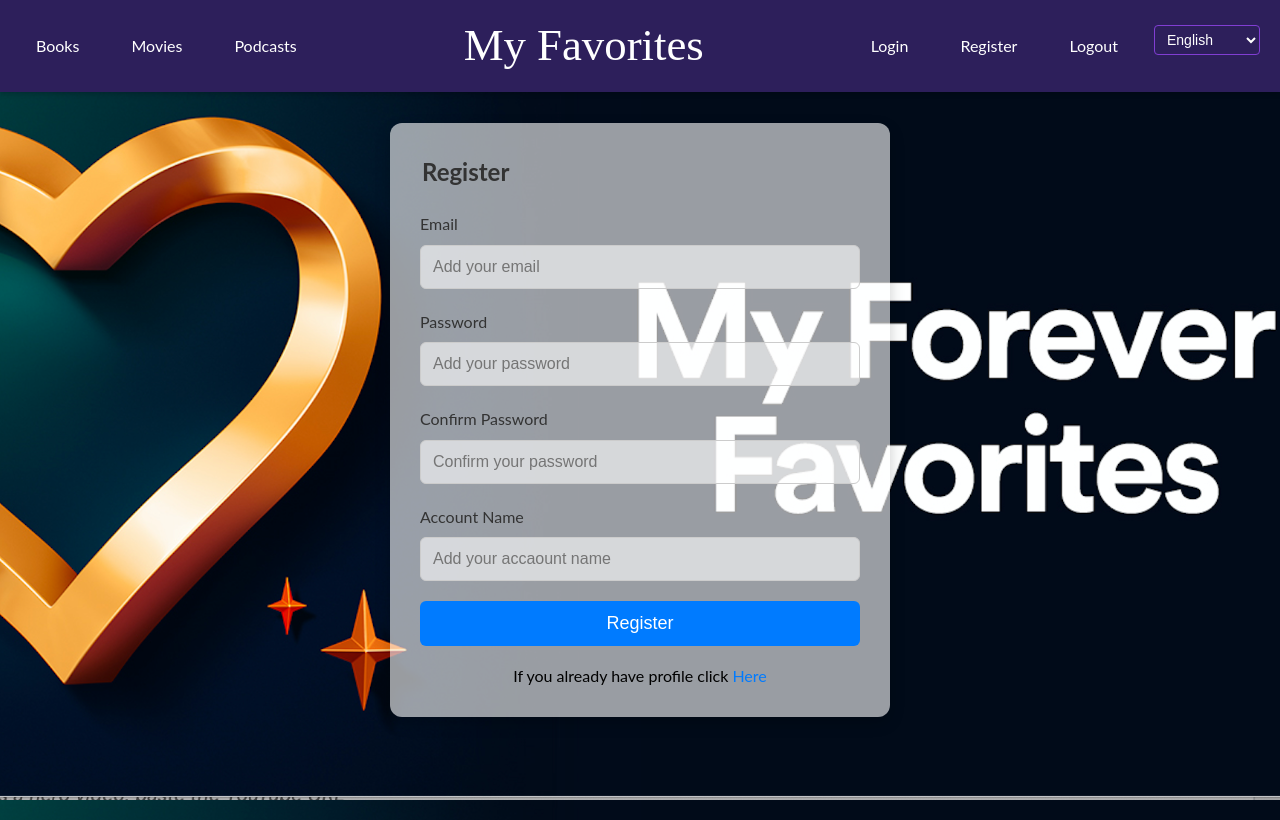
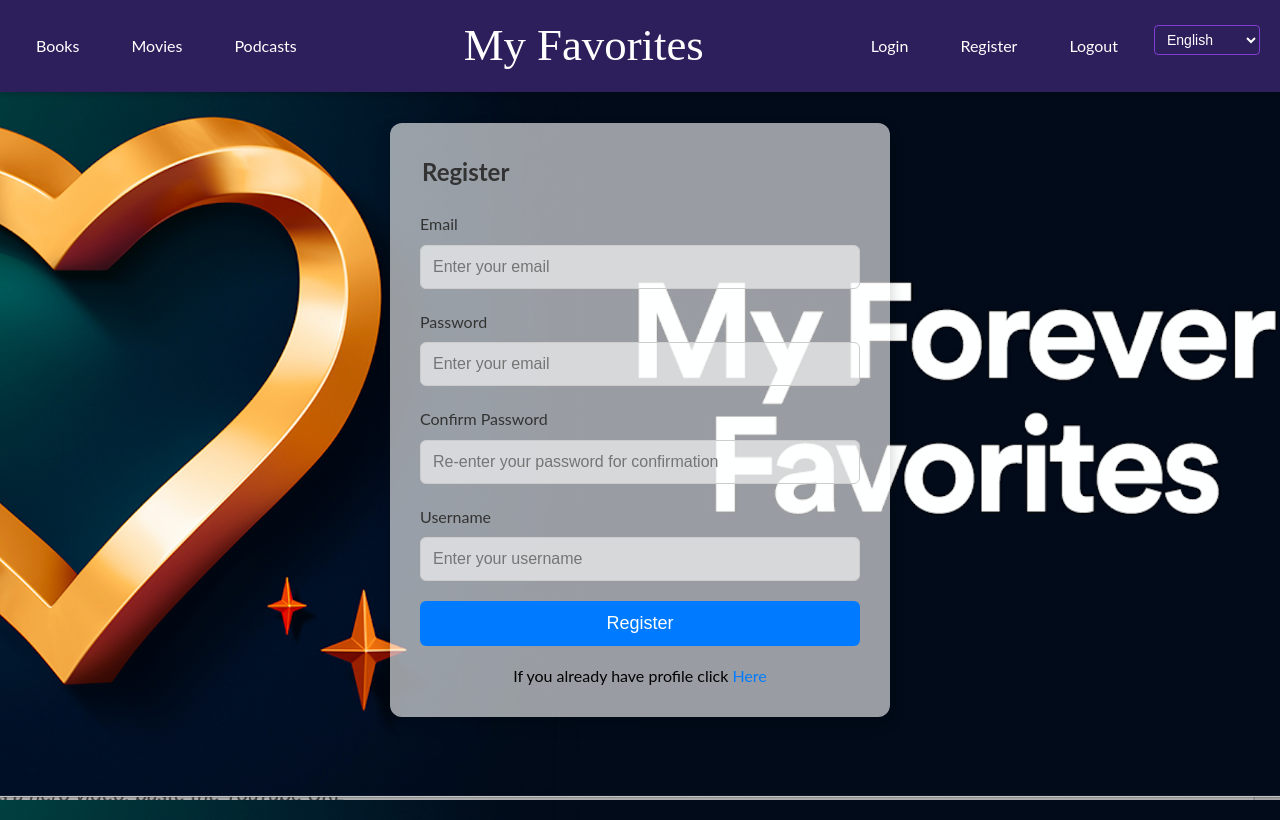
Before and after one commit to StoyanStoyanov1/MyFavorites, a React (Vite) app in the folder my-favorites/: page /register in a window 1280 px wide. Built offline with nearby package versions, Linux system fonts and the light colour scheme; a web font is replaced by a local one.

Commit message:
translate to en and bg

```diff
--- a/my-favorites/src/App.jsx
+++ b/my-favorites/src/App.jsx
@@ -10,10 +10,13 @@ import Header from "./components/header/Header.jsx";
 import Register from "./components/аuthentication/Register.jsx";
 import Login from "./components/аuthentication/Login.jsx"
 
+//context
+import {LanguageProvider} from "./context/LanguageContext.jsx";
 
 
-function  App() {
+function App() {
 	return (
+		<LanguageProvider>
 			<div id='box'>
 				<Header/>
 				<Routes>
@@ -21,6 +24,7 @@ function  App() {
 					<Route path={Path.Login} element={<Login/>}/>
 				</Routes>
 			</div>
+		</LanguageProvider>
 	)
 }
 
--- a/my-favorites/src/components/header/Header.jsx
+++ b/my-favorites/src/components/header/Header.jsx
@@ -2,14 +2,14 @@ import React, {useState} from 'react';
 import Path from './../../utils/paths.js'
 import {Link} from "react-router-dom";
 import languageHeader from "../../utils/languages/languageHeader.js";
+import {useLanguage} from "../../context/LanguageContext.jsx";
 
 export default function Header() {
-	const [language, setLanguage] = useState('en');
+	const [language, setLanguage] = useLanguage();
 
 
 	const handleLanguageChange = (e) => {
-		const selectedLanguage = e.target.value;
-		setLanguage(selectedLanguage);
+		setLanguage(e.target.value);
 	};
 	return (
 		<header>
--- a/my-favorites/src/components/аuthentication/Login.jsx
+++ b/my-favorites/src/components/аuthentication/Login.jsx
@@ -2,14 +2,18 @@ import React from "react";
 import {authFormKeys} from "../../utils/formKeys/authFormKeys.js";
 import {Link} from "react-router-dom";
 import Path from './../../utils/paths.js'
+import languageHeader from "../../utils/languages/languageHeader.js";
+import {useLanguage} from "../../context/LanguageContext.jsx";
+import languageAuth from "../../utils/languages/languageAuth.js";
+
 
 export default function Login() {
-
+	const [ language ] = useLanguage()
 	return (
 		<section id='authentication'>
 			<form >
 				<fieldset>
-					<legend>Login</legend>
+					<legend>{languageHeader.login[language]}</legend>
 					<div className='input-container'>
 						<label htmlFor={authFormKeys.Email} className='auth-input'>Email</label>
 						<input
@@ -17,35 +21,39 @@ export default function Login() {
 							className={authFormKeys.Email}
 							name={authFormKeys.Email}
 							type="text"
-							placeholder='Add your email'
+							placeholder={languageAuth.enterYourEmail[language]}
 						/>
 					</div>
 					<div className='input-container'>
-						<label htmlFor={authFormKeys.Password} className='auth-input'>Password</label>
+						<label htmlFor={authFormKeys.Password} className='auth-input'>{languageAuth.password[language]}</label>
 						<input
 							id={authFormKeys.Password}
 							className={authFormKeys.Password}
 							name={authFormKeys.Password}
 							type="password"
-							placeholder='Add your password'
+							placeholder={languageAuth.enterYourPassword[language]}
 						/>
 					</div>
 					<div className='input-container'>
-						<label htmlFor={authFormKeys.ConfirmPassword} className='auth-input'>Confirm Password</label>
+						<label htmlFor={authFormKeys.ConfirmPassword} className='auth-input'>{languageAuth.confPassword[language]}</label>
 						<input
 							id={authFormKeys.ConfirmPassword}
 							className={authFormKeys.ConfirmPassword}
 							name={authFormKeys.ConfirmPassword}
 							type="password"
-							placeholder='Confirm your password'
+							placeholder={languageAuth.enterYourConfPassword[language]}
 						/>
 					</div>
 
 
-					<button type="submit" className='auth-button'>Login</button>
+					<button type="submit" className='auth-button'>{languageHeader.login[language]}</button>
 
 					<p className='auth-field'>
-						<span>If you already have profile click <Link to={Path.Register}>Here</Link></span>
+
+						{language === 'en' ? <span>If you do not have a profile, click <Link to={Path.Register}>Here</Link></span> :
+							language === 'de' ? <span>Wenn Sie noch kein Profil haben, klicken Sie <Link to={Path.Register}>hier</Link></span> :
+								<span>Ако нямате профил, кликнете <Link to={Path.Register}>тук</Link></span>}
+
 					</p>
 				</fieldset>
 			</form>
--- a/my-favorites/src/components/аuthentication/Register.jsx
+++ b/my-favorites/src/components/аuthentication/Register.jsx
@@ -2,14 +2,17 @@ import React from "react";
 import {authFormKeys} from "../../utils/formKeys/authFormKeys.js";
 import {Link} from "react-router-dom";
 import Path from './../../utils/paths.js'
+import languageAuth from "../../utils/languages/languageAuth.js";
+import languageHeader from "../../utils/languages/languageHeader.js";
+import {useLanguage} from "../../context/LanguageContext.jsx";
 
 export default function Register() {
-
+	const [ language ] = useLanguage();
 	return (
 		<section id='authentication'>
 			<form >
 				<fieldset>
-					<legend>Register</legend>
+					<legend>{languageHeader.register[language]}</legend>
 					<div className='input-container'>
 						<label htmlFor={authFormKeys.Email} className='auth-input'>Email</label>
 						<input
@@ -17,45 +20,47 @@ export default function Register() {
 							className={authFormKeys.Email}
 							name={authFormKeys.Email}
 							type="text"
-							placeholder='Add your email'
+							placeholder={languageAuth.enterYourEmail[language]}
 						/>
 					</div>
 					<div className='input-container'>
-						<label htmlFor={authFormKeys.Password} className='auth-input'>Password</label>
+						<label htmlFor={authFormKeys.Password} className='auth-input'>{languageAuth.password[language]}</label>
 						<input
 							id={authFormKeys.Password}
 							className={authFormKeys.Password}
 							name={authFormKeys.Password}
 							type="password"
-							placeholder='Add your password'
+							placeholder={languageAuth.enterYourEmail[language]}
 						/>
 					</div>
 					<div className='input-container'>
-						<label htmlFor={authFormKeys.ConfirmPassword} className='auth-input'>Confirm Password</label>
+						<label htmlFor={authFormKeys.ConfirmPassword} className='auth-input'>{languageAuth.confPassword[language]}</label>
 						<input
 							id={authFormKeys.ConfirmPassword}
 							className={authFormKeys.ConfirmPassword}
 							name={authFormKeys.ConfirmPassword}
 							type="password"
-							placeholder='Confirm your password'
+							placeholder={languageAuth.enterYourConfPassword[language]}
 						/>
 					</div>
 					<div className='input-container'>
-						<label htmlFor='email' className='auth-input'>Account Name</label>
+						<label htmlFor='username' className='auth-input'>{languageAuth.username[language]}</label>
 						<input
-							id={authFormKeys.AccName}
-							className={authFormKeys.AccName}
-							name={authFormKeys.AccName}
+							id={authFormKeys.Username}
+							className={authFormKeys.Username}
+							name={authFormKeys.Username}
 							type="text"
-							placeholder='Add your accaount name'
+							placeholder={languageAuth.yourUsername[language]}
 						/>
 					</div>
 
 
-					<button type="submit" className='auth-button'>Register</button>
+					<button type="submit" className='auth-button'>{languageHeader.register[language]}</button>
 
 					<p className='auth-field'>
-						<span>If you already have profile click <Link to={Path.Login}>Here</Link></span>
+						{language === 'en' ? <span>If you already have profile click <Link to={Path.Login}>Here</Link></span>:
+							language === 'de' ? <span>Wenn Sie bereits ein Profil haben, klicken Sie <Link to={Path.Login}>hier</Link></span>:
+								<span>Ако вече имате профил, кликнете <Link to={Path.Login}>тук</Link></span>}
 					</p>
 				</fieldset>
 			</form>
--- /dev/null
+++ b/my-favorites/src/context/LanguageContext.jsx
@@ -0,0 +1,17 @@
+import React, {createContext, useState, useContext} from 'react';
+
+const LanguageContext = createContext();
+
+export function LanguageProvider({ children }) {
+	const [language, setLanguage] = useState('en');
+
+	return (
+		<LanguageContext.Provider value={[language, setLanguage]}>
+			{children}
+		</LanguageContext.Provider>
+	)
+}
+
+export function useLanguage() {
+	return useContext(LanguageContext)
+}
--- a/my-favorites/src/utils/formKeys/authFormKeys.js
+++ b/my-favorites/src/utils/formKeys/authFormKeys.js
@@ -2,5 +2,5 @@ export const authFormKeys = {
 	Email: 'email',
 	Password: 'password',
 	ConfirmPassword: 'confirm-password',
-	AccName: 'acc-name',
+	Username: 'username',
 }
--- /dev/null
+++ b/my-favorites/src/utils/languages/languageAuth.js
@@ -0,0 +1,39 @@
+const languageAuth = {
+	password: {
+		en: 'Password',
+		bg: 'Парола',
+		de: 'Passwort'
+	},
+	confPassword: {
+		en: 'Confirm Password',
+		bg: 'Повтори паролата',
+		de: 'Passwort bestätigen',
+	},
+	enterYourEmail: {
+		en: 'Enter your email',
+		bg: 'Напишете си емейла',
+		de: 'Geben Sie Ihre E-Mail-Adresse ein',
+	},
+	enterYourPassword: {
+		en: 'Enter your password',
+		bg: 'Напишете си паролата',
+		de: 'Geben Sie Passwort ein',
+	},
+	enterYourConfPassword: {
+		en: 'Re-enter your password for confirmation',
+		bg: 'Повторете Вашата парола за потвърждение\n',
+		de: 'Wiederholen Sie Ihr Passwort zur Bestätigung',
+	},
+	username: {
+		en: 'Username',
+		bg: 'Потребителско име',
+		de: 'Benutzername'
+	},
+	yourUsername: {
+		en: 'Enter your username',
+		de: 'Geben Sie Ihren Benutzernamen ein',
+		bg: 'Напишете Вашето потребителско име'
+	}
+};
+
+export default languageAuth;
```
Lines whose indentation alone changed are shown as unchanged.
